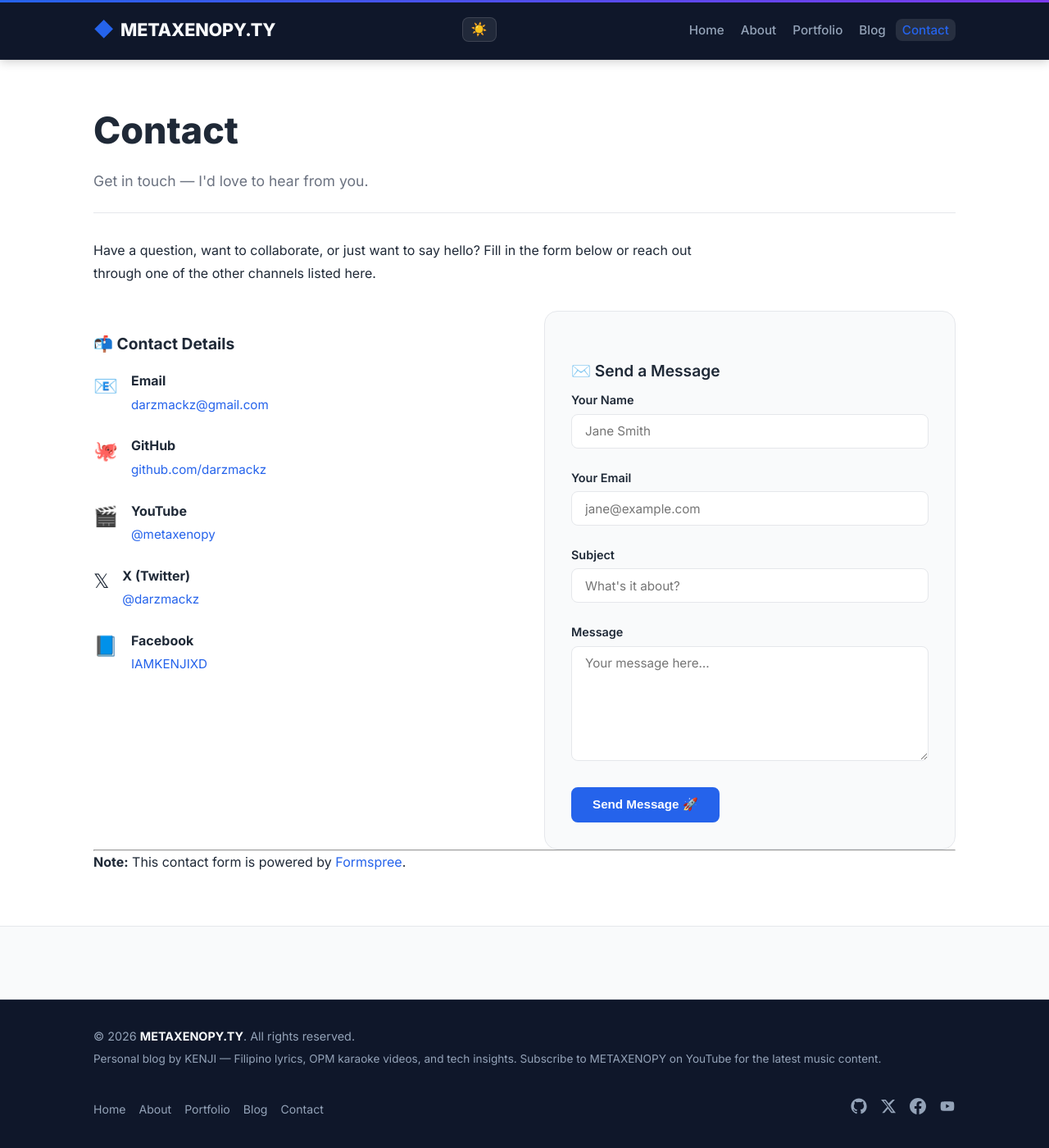
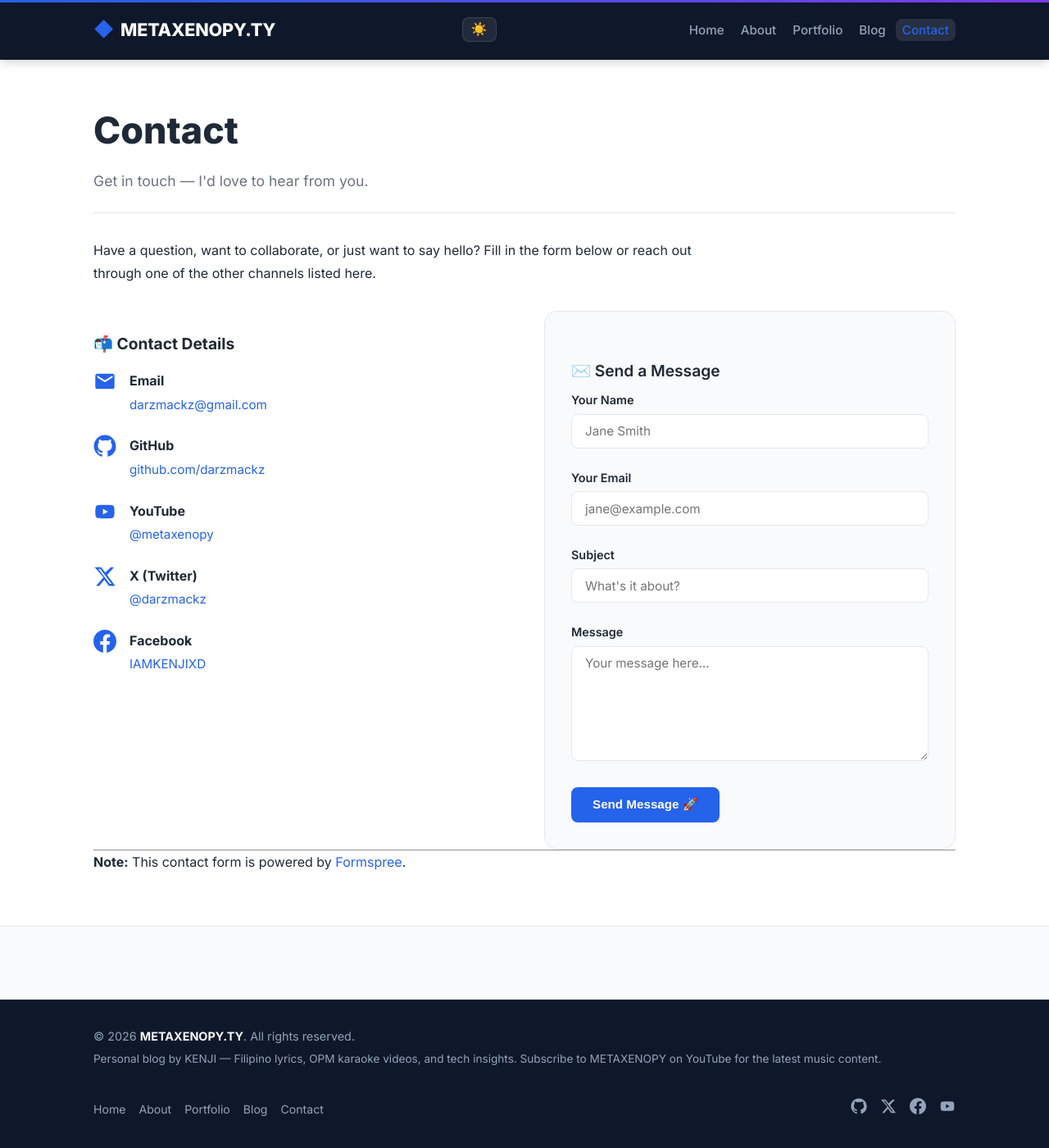
Before and after one commit to darzmackz/darzmackz.github.io, a Jekyll site: the page built from contact.md, in a window 1280 px wide and 1400 px high, scrolled down 90 px. Shown: the whole window at 82% size. Built offline with Jekyll 4.4.1, drawn with Linux system fonts in a browser that asks for light colours.

Commit message:
Fix contact section icons and remove unavailable YouTube video embed
Co-authored-by: darzmackz <36530305+darzmackz@users.noreply.github.com>

```diff
--- a/assets/css/main.css
+++ b/assets/css/main.css
@@ -765,6 +765,10 @@ ul, ol {
 .contact-item-icon {
   font-size: 1.5rem;
   flex-shrink: 0;
+  display: flex;
+  align-items: center;
+  justify-content: center;
+  color: var(--color-primary);
 }
 
 .contact-item p {
--- a/contact.md
+++ b/contact.md
@@ -14,7 +14,11 @@ or reach out through one of the other channels listed here.
     <h3>📬 Contact Details</h3>
 
     <div class="contact-item">
-      <span class="contact-item-icon">📧</span>
+      <span class="contact-item-icon" role="img" aria-label="Email icon">
+        <svg viewBox="0 0 24 24" width="28" height="28" fill="currentColor" aria-hidden="true">
+          <path d="M20 4H4c-1.1 0-2 .9-2 2v12c0 1.1.9 2 2 2h16c1.1 0 2-.9 2-2V6c0-1.1-.9-2-2-2zm0 4-8 5-8-5V6l8 5 8-5v2z"/>
+        </svg>
+      </span>
       <div>
         <strong>Email</strong>
         <p><a href="mailto:darzmackz@gmail.com">darzmackz@gmail.com</a></p>
@@ -22,7 +26,11 @@ or reach out through one of the other channels listed here.
     </div>
 
     <div class="contact-item">
-      <span class="contact-item-icon">🐙</span>
+      <span class="contact-item-icon" role="img" aria-label="GitHub icon">
+        <svg viewBox="0 0 24 24" width="28" height="28" fill="currentColor" aria-hidden="true">
+          <path d="M12 .5C5.65.5.5 5.65.5 12c0 5.1 3.29 9.42 7.86 10.96.58.1.79-.25.79-.56v-2c-3.2.7-3.88-1.54-3.88-1.54-.52-1.34-1.28-1.7-1.28-1.7-1.05-.72.08-.7.08-.7 1.16.08 1.77 1.2 1.77 1.2 1.03 1.76 2.7 1.25 3.36.96.1-.75.4-1.25.73-1.54-2.56-.29-5.25-1.28-5.25-5.7 0-1.26.45-2.29 1.19-3.1-.12-.29-.52-1.46.11-3.05 0 0 .97-.31 3.17 1.18a11.1 11.1 0 0 1 2.89-.39c.98 0 1.97.13 2.89.39 2.2-1.49 3.17-1.18 3.17-1.18.63 1.59.23 2.76.11 3.05.74.81 1.19 1.84 1.19 3.1 0 4.43-2.7 5.41-5.27 5.69.42.36.79 1.07.79 2.15v3.19c0 .31.21.67.8.56A10.51 10.51 0 0 0 23.5 12C23.5 5.65 18.35.5 12 .5z"/>
+        </svg>
+      </span>
       <div>
         <strong>GitHub</strong>
         <p><a href="https://github.com/darzmackz" target="_blank" rel="noopener">github.com/darzmackz</a></p>
@@ -30,7 +38,11 @@ or reach out through one of the other channels listed here.
     </div>
 
     <div class="contact-item">
-      <span class="contact-item-icon">🎬</span>
+      <span class="contact-item-icon" role="img" aria-label="YouTube icon">
+        <svg viewBox="0 0 24 24" width="28" height="28" fill="currentColor" aria-hidden="true">
+          <path d="M21.58 7.19c-.23-.86-.91-1.54-1.77-1.77C18.25 5 12 5 12 5s-6.25 0-7.81.42c-.86.23-1.54.91-1.77 1.77C2 8.75 2 12 2 12s0 3.25.42 4.81c.23.86.91 1.54 1.77 1.77C5.75 19 12 19 12 19s6.25 0 7.81-.42c.86-.23 1.54-.91 1.77-1.77C22 15.25 22 12 22 12s0-3.25-.42-4.81zM10 15V9l5.2 3-5.2 3z"/>
+        </svg>
+      </span>
       <div>
         <strong>YouTube</strong>
         <p><a href="https://www.youtube.com/@metaxenopy?sub_confirmation=1" target="_blank" rel="noopener">@metaxenopy</a></p>
@@ -38,7 +50,11 @@ or reach out through one of the other channels listed here.
     </div>
 
     <div class="contact-item">
-      <span class="contact-item-icon">𝕏</span>
+      <span class="contact-item-icon" role="img" aria-label="X (Twitter) icon">
+        <svg viewBox="0 0 24 24" width="28" height="28" fill="currentColor" aria-hidden="true">
+          <path d="M18.244 2.25h3.308l-7.227 8.26 8.502 11.24H16.17l-4.714-6.231-5.401 6.231H2.746l7.73-8.835L1.254 2.25H8.08l4.253 5.622L18.244 2.25zm-1.161 17.52h1.833L7.084 4.126H5.117L17.083 19.77z"/>
+        </svg>
+      </span>
       <div>
         <strong>X (Twitter)</strong>
         <p><a href="https://x.com/darzmackz" target="_blank" rel="noopener">@darzmackz</a></p>
@@ -46,7 +62,11 @@ or reach out through one of the other channels listed here.
     </div>
 
     <div class="contact-item">
-      <span class="contact-item-icon">📘</span>
+      <span class="contact-item-icon" role="img" aria-label="Facebook icon">
+        <svg viewBox="0 0 24 24" width="28" height="28" fill="currentColor" aria-hidden="true">
+          <path d="M24 12.073C24 5.405 18.627 0 12 0S0 5.405 0 12.073c0 6.027 4.388 11.02 10.125 11.927v-8.434H7.078v-3.493h3.047V9.43c0-3.007 1.792-4.669 4.533-4.669 1.312 0 2.686.235 2.686.235v2.953h-1.514c-1.491 0-1.956.925-1.956 1.874v2.25h3.328l-.532 3.493h-2.796v8.434C19.612 23.093 24 18.1 24 12.073z"/>
+        </svg>
+      </span>
       <div>
         <strong>Facebook</strong>
         <p><a href="https://www.facebook.com/IAMKENJIXD" target="_blank" rel="noopener">IAMKENJIXD</a></p>
```
Also changed, not shown: _posts/2025-01-15-getting-started-with-jekyll.md (+3 -4 lines).
